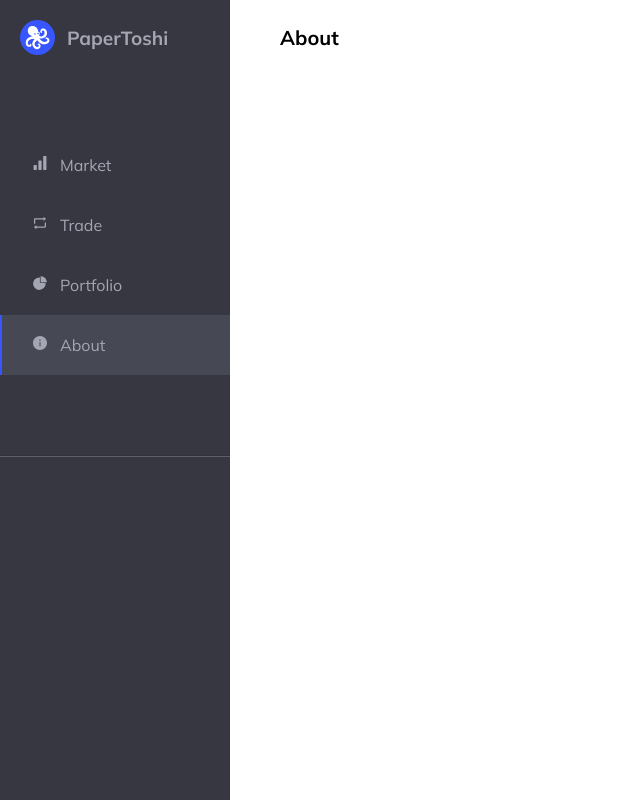
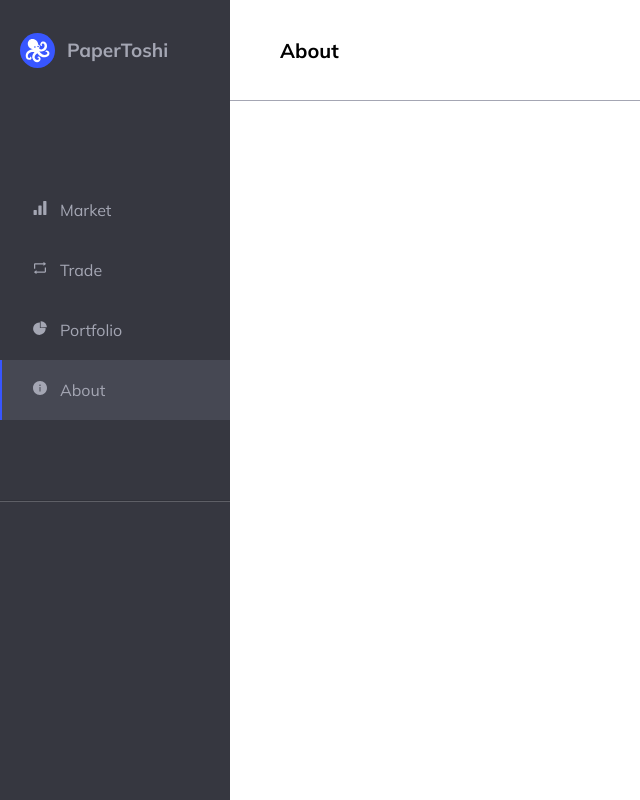
Before and after one commit to Abel-Zambrano/papertoshi, a Next.js app: page /about in a window 1280 px wide. Shown: the whole page, without its empty margins (0-640 px from the left). Built offline with nearby package versions, Linux system fonts and the light colour scheme.

Commit message:
fix overflow for trade items

```diff
--- a/components/Heading.tsx
+++ b/components/Heading.tsx
@@ -6,9 +6,9 @@ const MyHeading = styled.div`
   display: flex;
   align-items: center;
   width: 100%;
-  height: 35px;
-  margin-top: 20px;
-  margin-left: 50px;
+  height: 100px;
+  min-height: 100px;
+  border-bottom: 1.5px solid var(--gray);
 `;
 
 export default function Heading() {
--- a/components/Page.tsx
+++ b/components/Page.tsx
@@ -42,15 +42,24 @@ a {
 }
 `;
 
-const Container = styled.div`
+const ContainerRow = styled.div`
   display: flex;
-  min-height: 100vh;
+  max-height: 100vh;
   overflow: hidden;
 `;
 
-const Content = styled.div`
-  flex: 1;
+const ContainerColumn = styled.div`
+  display: flex;
+  flex-direction: column;
+  max-height: 100vh;
+  width: 100%;
+  height: 100vh;
 `;
+
+// const Content = styled.div`
+//   flex: 1;
+//   height: 100%;
+// `;
 
 type Props = {
   children?: any;
@@ -58,11 +67,13 @@ type Props = {
 
 export default function Page({ children }: Props) {
   return (
-    <Container>
+    <ContainerRow>
       <GlobalStyles />
       <SideBar />
-      <Heading />
-      <Content>{children}</Content>
-    </Container>
+      <ContainerColumn>
+        <Heading />
+        {children}
+      </ContainerColumn>
+    </ContainerRow>
   );
 }
--- a/components/PageTitle.tsx
+++ b/components/PageTitle.tsx
@@ -2,6 +2,7 @@ import styled from "styled-components";
 
 const MyHeadingTitle = styled.h1`
   text-transform: capitalize;
+  padding-left: 50px;
 `;
 
 type HeadingTitleProps = {
--- a/components/SideBar.tsx
+++ b/components/SideBar.tsx
@@ -17,7 +17,7 @@ const MySideBar = styled.div`
     align-items: center;
     justify-content: start;
     width: 100%;
-    margin-top: 20px;
+    height: 100px;
 
     &__wrapper {
       display: flex;
--- a/components/CryptoTrade.tsx
+++ b/components/TradeList.tsx
@@ -1,6 +1,5 @@
 import { useState } from "react";
 import styled from "styled-components";
-import Title from "./Title";
 import TradeItem from "./TradeItem";
 
 const MyCryptoList = styled.ol`
@@ -10,6 +9,7 @@ const MyCryptoList = styled.ol`
   width: 100%;
   max-height: 100vh;
   overflow: scroll;
+  /* margin-bottom: 100px; */
 `;
 
 type CryptoProps = {
@@ -26,7 +26,7 @@ type ListProps = {
   market_cap: number;
 };
 
-export default function CryptoTrade({ crypto }: CryptoProps) {
+export default function TradeList({ crypto }: CryptoProps) {
   const [cash, setCash] = useState(10000);
 
   // format API value to whole USD
```
Also changed, not shown: components/Cryptos.tsx (+4 -18 lines), pages/trade.tsx (+1 -11 lines).
